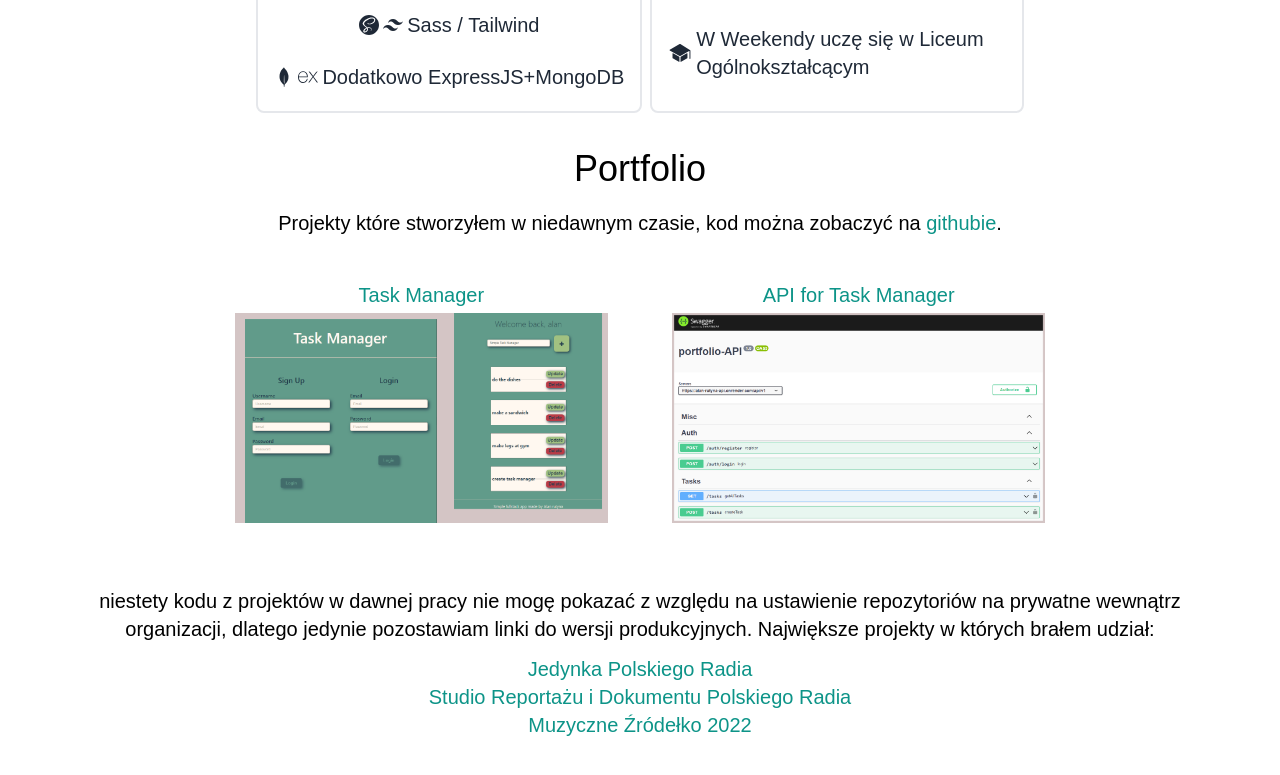
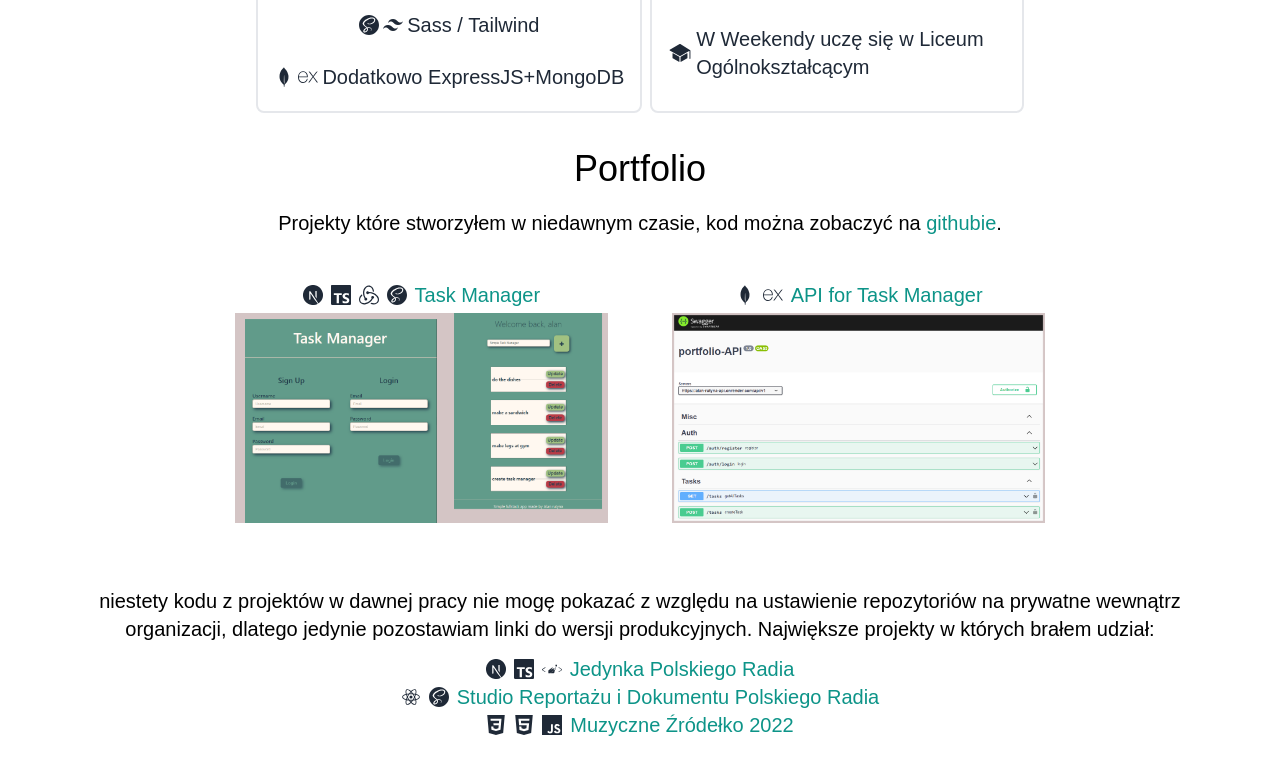
Before and after one commit to Alanolog/react-tailwind-portfolio, a Next.js app: page / in a window 1280 px wide. Shown: the part 1395-2170 px from the top of the page. Built offline with nearby package versions, Linux system fonts and the light colour scheme; no server answers.

Commit message:
add tech icons to projects

```diff
--- a/pages/index.tsx
+++ b/pages/index.tsx
@@ -13,6 +13,7 @@
   SiExpress,
   SiTailwindcss,
   SiFreecodecamp,
+  SiStyledcomponents,
 } from "react-icons/si";
 import React from "react";
 import axios from "axios";
@@ -194,26 +195,35 @@
             <div className=" py-10 flex flex-col gap-5 justify-center md:text-xl lg:flex-row lg:flex-wrap lg:gap-16">
               <div className=" flex flex-col gap-1 justify-center items-center max-w-7xl basis-1/3">
                 {" "}
+                <div className="flex gap-2 items-center justify-center text-gray-800 dark:text-gray-200">
+                  <SiNextdotjs />
+                  <SiTypescript />
+                  <SiRedux />
+                  <SiSass />
                   <a
                     href="https://task-manager-alanolog.vercel.app/"
                     target="_blank"
                     rel="noreferrer"
-                  className=" text-teal-600"
+                    className=" text-teal-600 "
                   >
                     Task Manager
                   </a>
+                </div>
                 <Image src={web1} alt="Task Manager" />
               </div>
               <div className=" flex flex-col gap-1 justify-center items-center max-w-7xl basis-1/3">
-                {" "}
+                <div className="flex gap-2 items-center justify-center text-gray-800 dark:text-gray-200">
+                  <SiMongodb />
+                  <SiExpress />
                   <a
                     href="https://alan-rutyna-api.onrender.com/api-docs/#/"
                     target="_blank"
                     rel="noreferrer"
-                  className=" text-teal-600"
+                    className=" text-teal-600 "
                   >
                     API for Task Manager
                   </a>
+                </div>
                 <Image src={web2} alt="API for task manager" />
               </div>
             </div>
@@ -226,7 +236,10 @@
                 <span> Największe projekty w których brałem udział:</span>
               </p>
               <ul className=" list-disc list-inside mt-2 mb-5 md:list-none dark:text-gray-400 text-center">
-                <li>
+                <li className="flex gap-2 items-center justify-center text-gray-800 dark:text-gray-200">
+                  <SiNextdotjs />
+                  <SiTypescript />
+                  <SiStyledcomponents />
                   <a
                     href="https://jedynka.polskieradio.pl/"
                     target="_blank"
@@ -236,7 +249,9 @@
                     Jedynka Polskiego Radia
                   </a>
                 </li>
-                <li>
+                <li className="flex gap-2 items-center justify-center text-gray-800 dark:text-gray-200">
+                  <RiReactjsFill />
+                  <SiSass />
                   <a
                     href="https://reportaz.polskieradio.pl/"
                     target="_blank"
@@ -246,7 +261,10 @@
                     Studio Reportażu i Dokumentu Polskiego Radia
                   </a>
                 </li>
-                <li>
+                <li className="flex gap-2 items-center justify-center text-gray-800 dark:text-gray-200">
+                  <SiCss3 />
+                  <SiHtml5 />
+                  <SiJavascript />
                   <a
                     href="https://www.polskieradio.pl/377/9933"
                     target="_blank"
```
Lines whose indentation alone changed are shown as unchanged.
